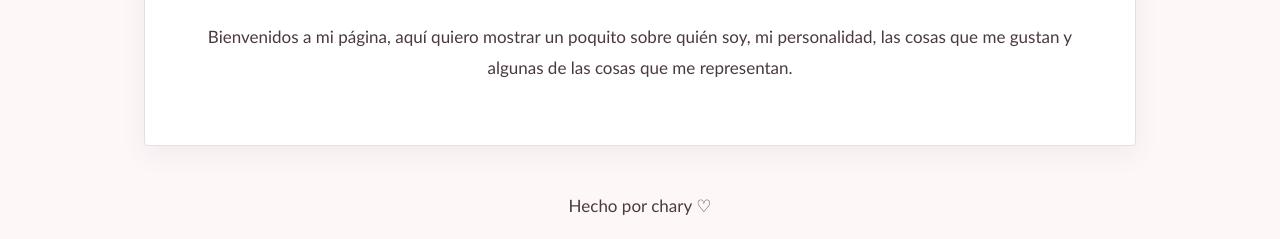
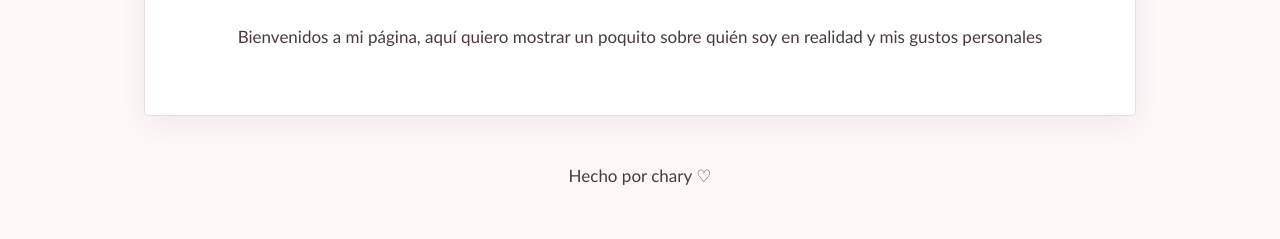
Before and after one commit to fernandezchary91-code/Mi-verdadero-yo, a plain HTML site: page index.html in a window 1280 px wide. Shown: the part 581-820 px from the top of the page. Drawn offline with Linux system fonts and the light colour scheme; files that its build step writes are made by us from their sources.

Commit message:
presentacion

```diff
--- a/index.html
+++ b/index.html
@@ -68,8 +68,7 @@ git add .
 
             <p>
                 Bienvenidos a mi página, aquí quiero mostrar un poquito
-                sobre quién soy, mi personalidad, las cosas que me gustan
-                y algunas de las cosas que me representan.
+                sobre quién soy en realidad y mis gustos personales
             </p>
 
         </section>
```
